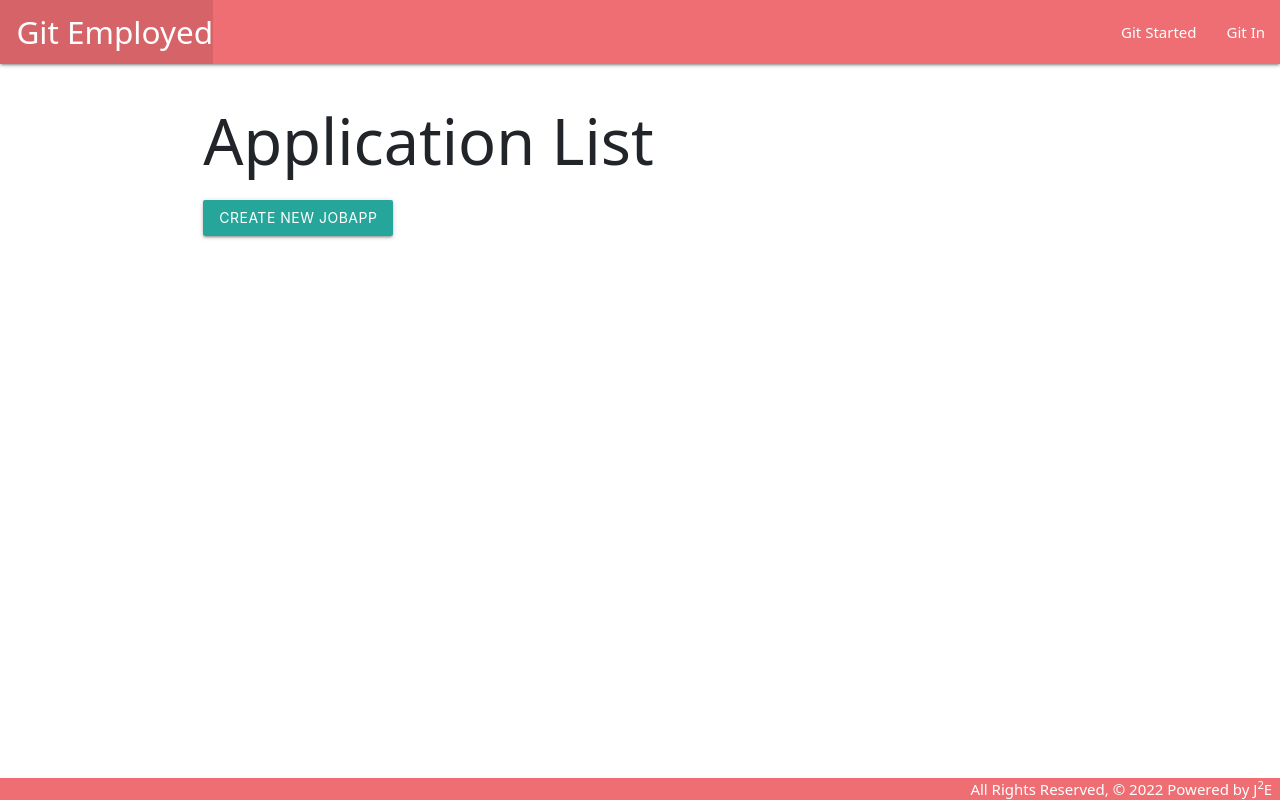
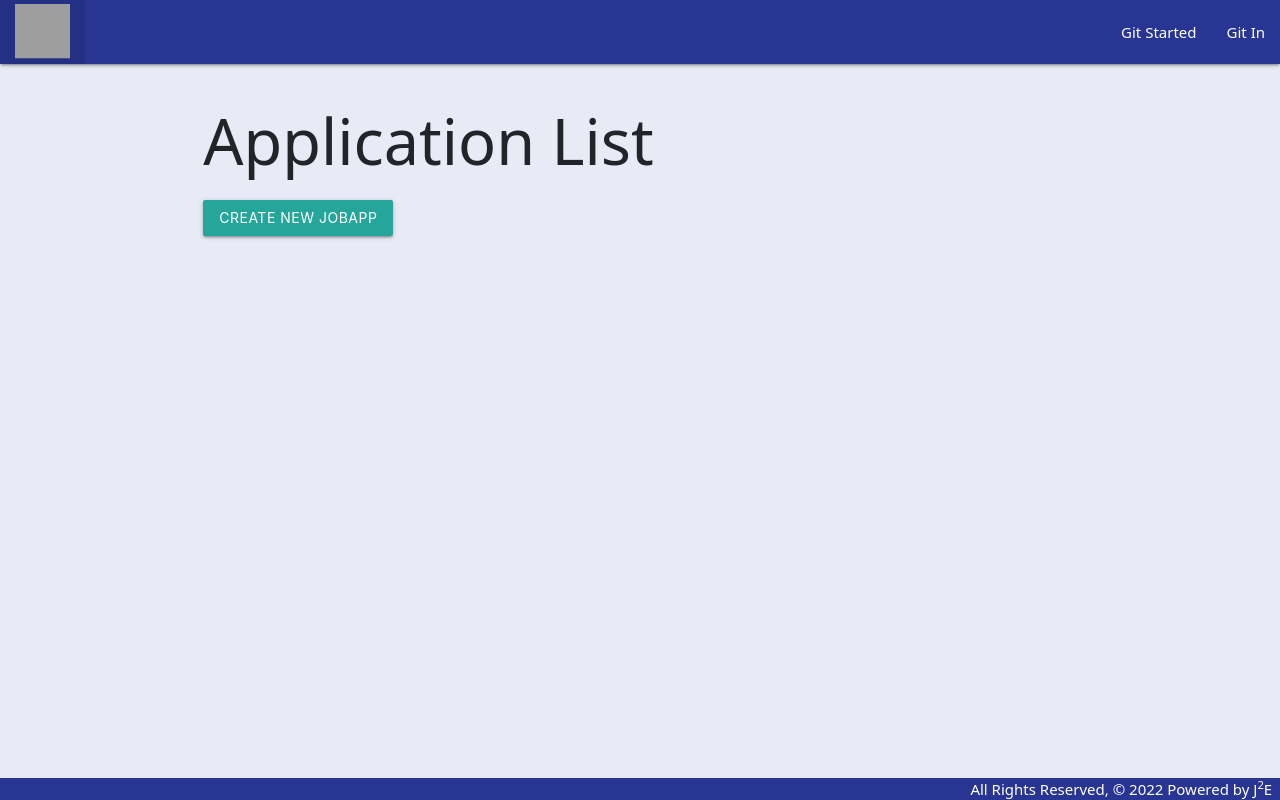
Before and after one commit to Nexusmane/GitEmployed, a Django app: page /apps/index/ in a window 1280 px wide. Run offline with Django 3.2, Linux system fonts and the light colour scheme; data that the repository does not hold is empty; grey boxes are pictures that could not be loaded.

Commit message:
Theme update

```diff
--- a/main_app/static/css/style.css
+++ b/main_app/static/css/style.css
@@ -12,3 +12,20 @@ body {
     padding-top: 0;
     text-align: right;
   }
+
+  .brand-logo {
+    font-family: 'Barlow Semi Condensed';
+    font-weight: 700;
+  }
+
+  .employed {
+    font-style: italic;
+  }
+
+  #homelogo {
+    max-width: 55px;
+    max-height: 55px;
+    width: 55px;
+    height: 55px;
+    transform: translateY(-2.5px) ;
+  }
--- a/main_app/templates/base.html
+++ b/main_app/templates/base.html
@@ -10,18 +10,19 @@
     <link href="https://cdn.jsdelivr.net/npm/bootstrap@5.1.3/dist/css/bootstrap.min.css" rel="stylesheet" integrity="sha384-1BmE4kWBq78iYhFldvKuhfTAU6auU8tT94WrHftjDbrCEXSU1oBoqyl2QvZ6jIW3" crossorigin="anonymous">
     <link rel="stylesheet" href="https://cdnjs.cloudflare.com/ajax/libs/materialize/1.0.0/css/materialize.min.css">
     <link rel="stylesheet" type="text/css" href="{% static 'css/style.css' %}">
+    <style>@import url('https://fonts.googleapis.com/css2?family=Barlow+Semi+Condensed:ital,wght@0,400;0,700;1,400;1,700&display=swap');</style>
     <script src="https://cdnjs.cloudflare.com/ajax/libs/materialize/1.0.0/js/materialize.min.js"></script>
 </head>
-<body>
+<body class="indigo lighten-5">
     <header class="navbar-fixed">
         <nav>
-            <div class="nav-wrapper">
+            <div class="nav-wrapper indigo darken-3">
                 <ul>
-                    <li><a href="{% url 'home' %}" class="left brand-logo">&nbsp;&nbsp;Git Employed</a></li>
+                    <li id="title-logo"><a href="{% url 'home' %}"><img id="homelogo" src="https://i.imgur.com/kIYFiYs.png"></a></li>
                 </ul>
                 <ul class="right">
                     {% if user.is_authenticated %}
-                    <li><a href="{% url 'favorites_index' %}">❤️</a></li>
+                    <li><a href="{% url 'favorites_index' %}">💜</a></li>
                     <li><a href="{% url 'resources_create' %}">New Resource</a></li>
                     <li><a href="{% url 'resources_index' %}">Resources</a></li>
                     <li><a href="{% url 'jobapps_create' %}">New JobApp</a></li>
@@ -39,8 +40,8 @@
         {% block content %}
         {% endblock %}
     </main>
-  	<footer class="page-footer">
-       <div class="right">All Rights Reserved, &copy; 2022 Powered by J<sup>2</sup>E &nbsp;</div>
+  	<footer class="page-footer indigo darken-3">
+       <div class="right indigo darken-3">All Rights Reserved, &copy; 2022 Powered by J<sup>2</sup>E &nbsp;</div>
     </footer>
 </body>
 </html>
--- a/main_app/templates/home.html
+++ b/main_app/templates/home.html
@@ -1,7 +1,8 @@
 {% extends 'base.html' %}
 {% block content %}
 
-<img id="homelogo" src="https://i.imgur.com/kIYFiYs.png">
+<h1 class="brand-logo">&nbsp;&nbsp;Git<span class="employed">Employed</span></h1>
+<br>
 <div id="title">
 <h1> Welcome to Git Employed </h1>
 <h5> The Penultimate Job App, App Tracker, App. </h5>
```
